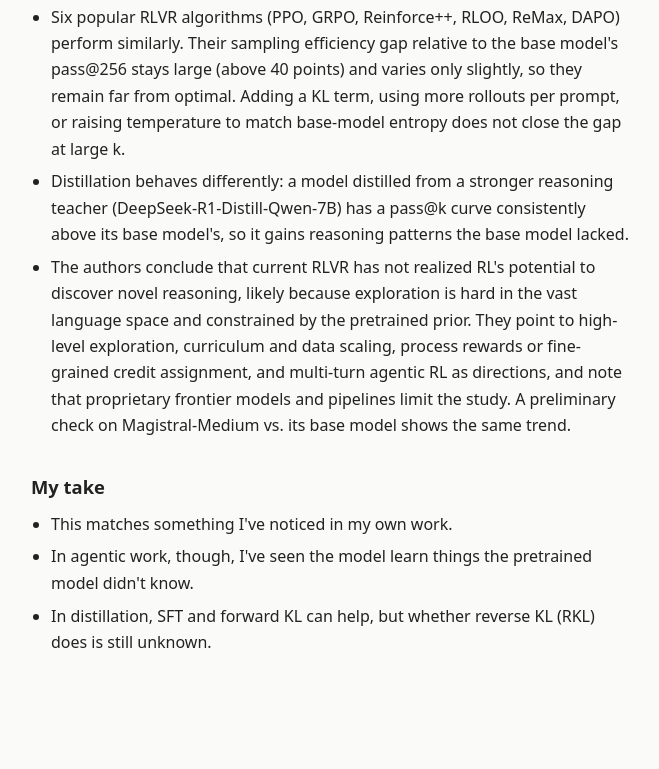
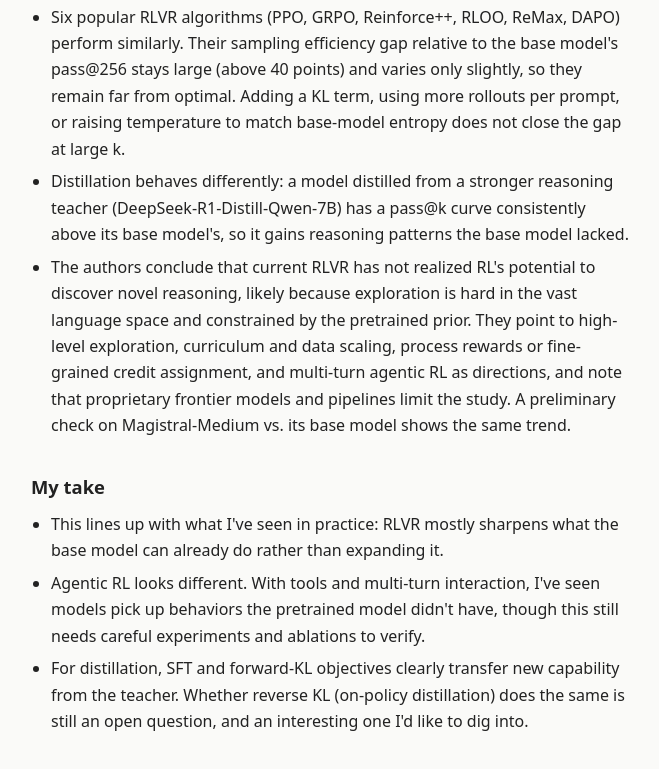
Before and after one commit to eggji/eggji.github.io, a plain HTML site: page papers/2504.13837.html in a window 1280 px wide. Shown: the part 1014-1783 px from the top of the page, without its empty margins (309-968 px from the left). Before the commit the page ends 1740 px from the top, so only its background shows below. Drawn offline with Linux system fonts and the light colour scheme.

Commit message:
Polish my take on 2504.13837

```diff
--- a/papers/2504.13837.html
+++ b/papers/2504.13837.html
@@ -77,9 +77,9 @@
 
       <h2>My take</h2>
       <ul>
-        <li>This matches something I've noticed in my own work.</li>
-        <li>In agentic work, though, I've seen the model learn things the pretrained model didn't know.</li>
-        <li>In distillation, SFT and forward KL can help, but whether reverse KL (RKL) does is still unknown.</li>
+        <li>This lines up with what I've seen in practice: RLVR mostly sharpens what the base model can already do rather than expanding it.</li>
+        <li>Agentic RL looks different. With tools and multi-turn interaction, I've seen models pick up behaviors the pretrained model didn't have, though this still needs careful experiments and ablations to verify.</li>
+        <li>For distillation, SFT and forward-KL objectives clearly transfer new capability from the teacher. Whether reverse KL (on-policy distillation) does the same is still an open question, and an interesting one I'd like to dig into.</li>
       </ul>
     </article>
   </main>
```
